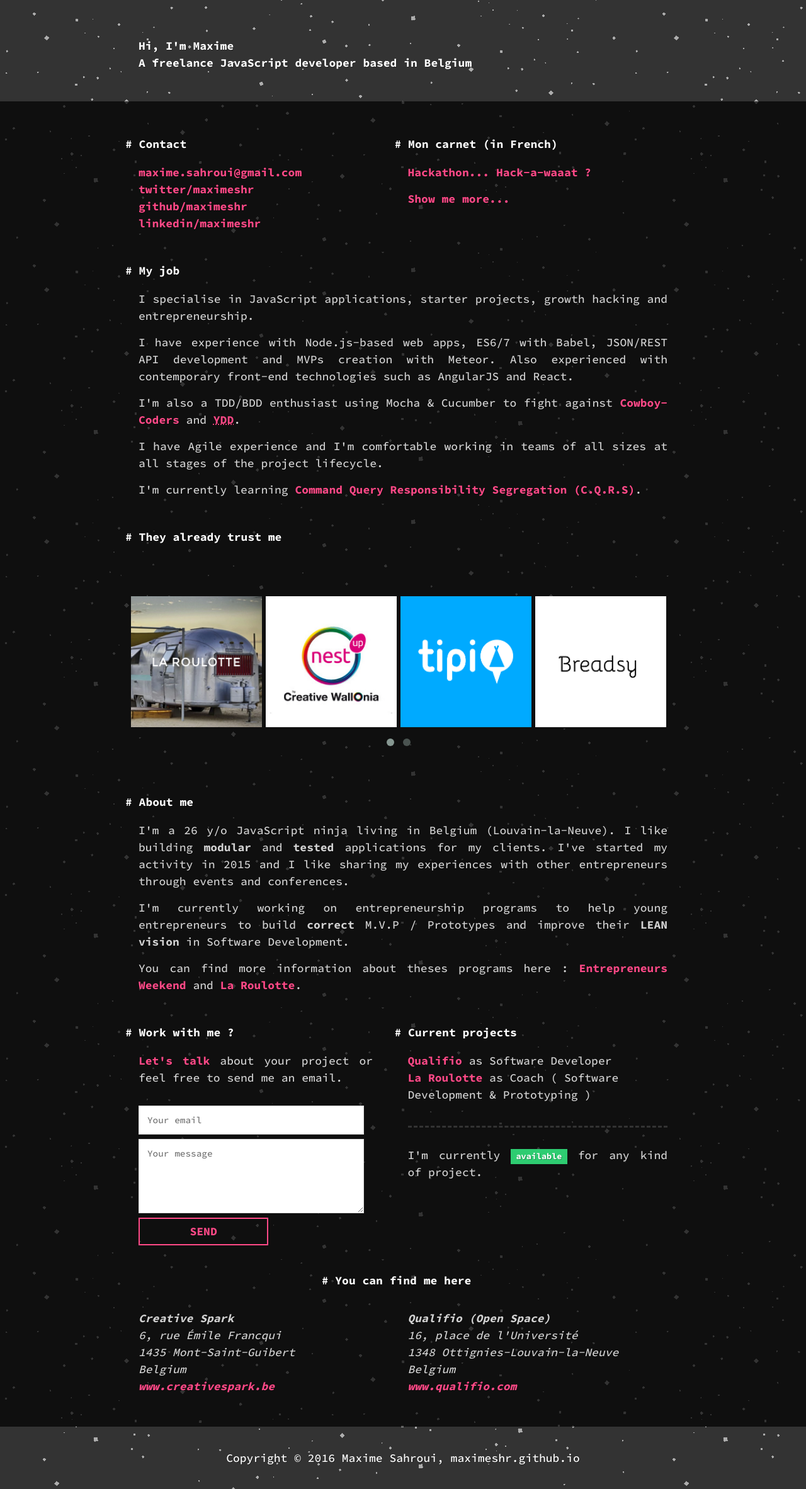
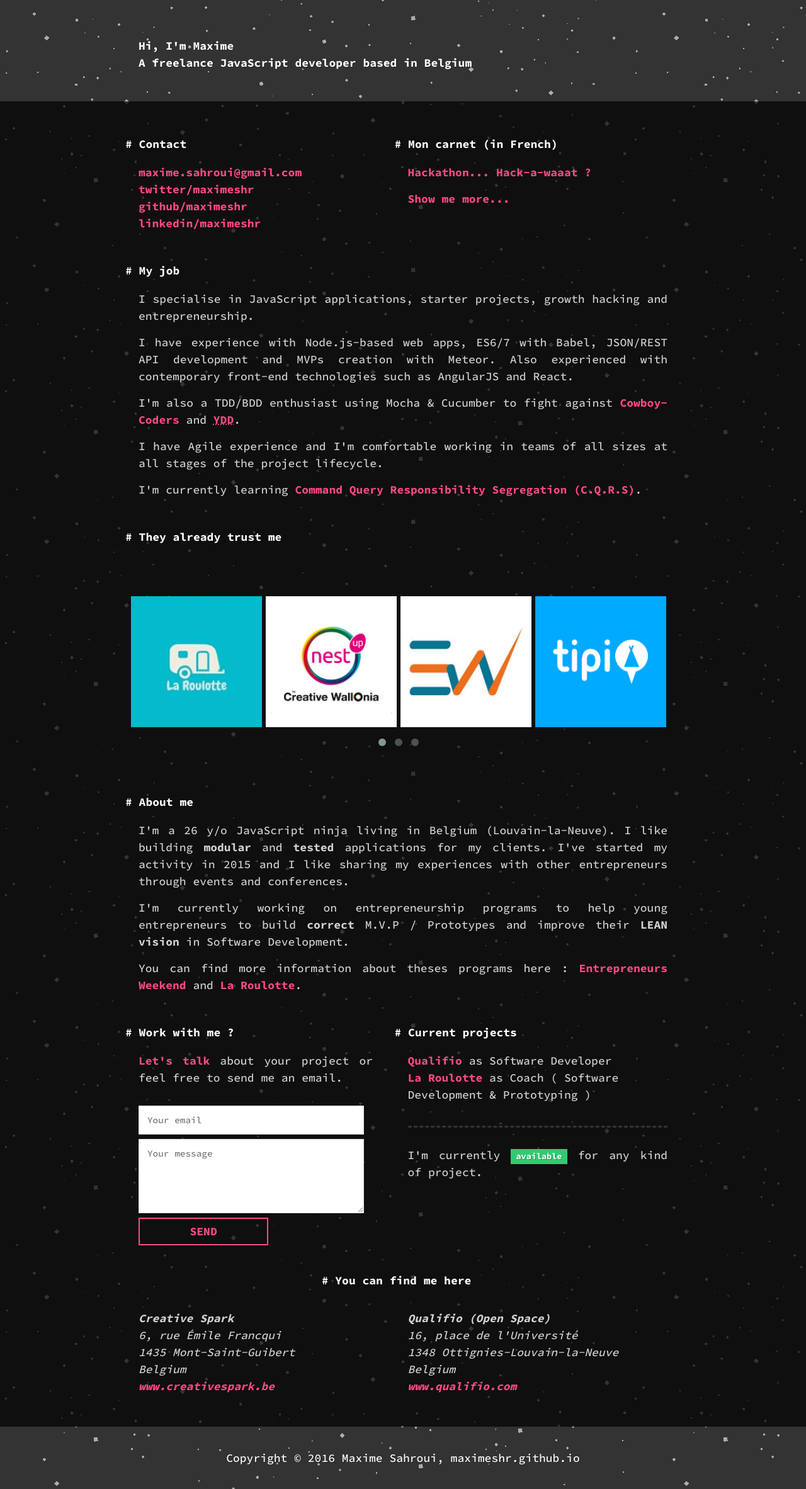
Before and after one commit to maximeshr/maximeshr.github.io, a Jekyll site: the page built from index.html, in a window 1280 px wide. Shown: the whole page at 63% size. Built offline with Jekyll 4.4.1, drawn with Linux system fonts in a browser that asks for light colours; nearby versions of some CDN libraries.

Commit message:
update client images

```diff
--- a/index.html
+++ b/index.html
@@ -61,6 +61,7 @@
       <div class="item"><a href="http://www.breadsy.be/" target="_blank"><img src="{{ '/img/clients/breadsy.png' | prepend: site.baseurl }}" alt="Breadsy"></a></div>
       <div class="item"><a href="http://www.makevisionhappen.com/" target="_blank"><img src="{{ '/img/clients/makevisionhappen.png' | prepend: site.baseurl }}" alt="Make.Vision.Happen"></a></div>
       <div class="item"><a href="http://laroulotte.strikingly.com/" target="_blank"><img src="{{ '/img/clients/la-roulotte.png' | prepend: site.baseurl }}" alt="La Roulotte"></a></div>
+      <div class="item"><a href="http://www.entrepreneurs-weekend.be/" target="_blank"><img src="{{ '/img/clients/entrepreneurs-weekend.png' | prepend: site.baseurl }}" alt="Entrepreneurs Weekend"></a></div>
     </div>
   </div>
 
```
Also changed, not shown: img/clients/entrepreneurs-weekend.png (added), img/clients/la-roulotte.png, 4 other files.
